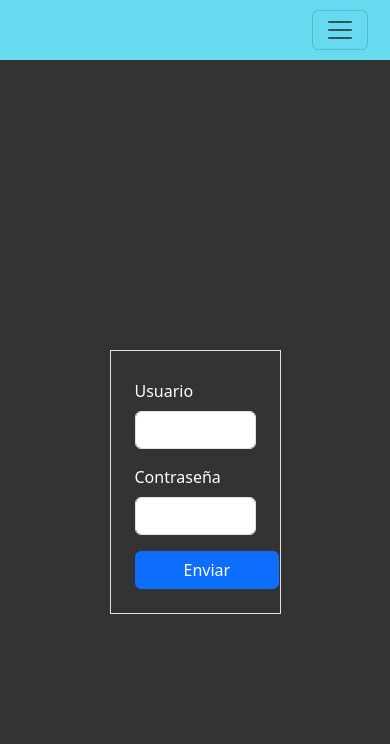
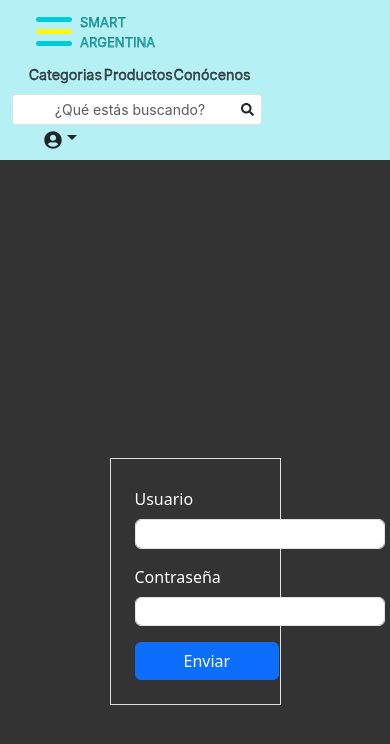
Before and after one commit to LevanRo13/Front-End-Project-, a React (Vite) app: page /login in a window 390 px wide. Shown: the top 744 px of the page. Built offline with nearby package versions, Linux system fonts and the light colour scheme; the HTML template or start-up script is replaced by a standard one.

Commit message:
/commit/ rompi el responsive e¿jejeje

```diff
--- a/package.json
+++ b/package.json
@@ -10,6 +10,7 @@
     "preview": "vite preview"
   },
   "dependencies": {
+      "@types/react-bootstrap": "^0.32.35",
       "bootstrap": "^5.3.2",
       "bootstrap-icons": "^1.11.2",
       "formik": "^2.4.5",
--- a/src/components/Header/Header.css
+++ b/src/components/Header/Header.css
@@ -1,25 +1,63 @@
-/* Ocultar el triángulo del NavDropdown */
-.navbar{
-  padding: 10px;
-  background: #66daee;
+.custom-navbar {
+  background: rgba(0, 204, 217, 0.29);
+  max-width: 100%;
+  font-family: 'Inter', sans-serif;
   font-size: small;
-  max-width: 200%;
+  padding-top: 8px;
+  padding-bottom: 8px;
+  display: flex;
+  align-items: center;
+  padding-right: 48px;
+}
+
+.custom-nav {
+  display: flex;
+  align-items: center;
+  margin-right: auto; /* Mueve .custom-containernavlink a la izquierda */
 
 }
-.navbar .nav-item .nav-link::after {
-    display: none;
-  }
 
-.custom-form{
-  padding-right: 500px;}
+.custom-containernavlink {
+  display: flex; /* Hace que los elementos dentro de custom-containernavlink se muestren en línea */
 
-.custom-form .form-control{
-  padding: 0.05rem;
+  transition: all 2.5s;
+}
+
+.custom-navlink {
+  margin-left: 8px;
+  transform: scale(1.1);
+  -webkit-text-stroke: 0.3px black; /* WebKit browsers (Safari, Chrome) */
+  text-stroke: 100px black; /* Standard syntax */
+}
+
+.custom-form {
+  display: flex;
+  align-items: center;
+  flex-grow: 1; /* Hace que el formulario ocupe el espacio restante */
+  justify-content: center; /* Centra horizontalmente el formulario */
+}
+
+.form-control,
+.custom-input {
+  padding: 0.25rem;
   width: 250px;
   font-size: smaller;
   text-align: center;
+  display: flex;
+  align-items: center;
 }
-.customNavbarUser{
-  right: 10dvw;
+
+.custom-input {
+  margin-right: 0.5rem; /* Emula me-2 */
+  height: calc(1.5em + 0.5rem + 2px);
+  padding: 0.25rem 0.5rem;
+  font-size: 0.875rem;
+  line-height: 1.5;
+  border-radius: 0.2rem;
+}
+
+.customNavbarUser {
   font-size: 18px;
+  margin-left: 32px;
+  nav-down:current;
 }
--- a/src/components/Header/Header.tsx
+++ b/src/components/Header/Header.tsx
@@ -1,30 +1,31 @@
-import Button from 'react-bootstrap/Button';
-import Container from 'react-bootstrap/Container';import './Header.css'
+  import React from 'react';
+  import Navbar from 'react-bootstrap/Navbar';
+  import Container from 'react-bootstrap/Container';
+  import Nav from 'react-bootstrap/Nav';
   import Form from 'react-bootstrap/Form';
-import Nav from 'react-bootstrap/Nav';
-import Navbar from 'react-bootstrap/Navbar';
   import NavDropdown from 'react-bootstrap/NavDropdown';
-import './Header.css'
   import { FaSearch, FaUserCircle } from 'react-icons/fa';
+  import { useNavigate } from 'react-router-dom';
+  import Logo from '../Logo/Logo';
+  import './Header.css';
   import { Col, Row } from 'react-bootstrap';
-import { useNavigate } from 'react-router-dom';
 
+  function Header() {
+    const navigate = useNavigate();
 
-function Header(){
-  const navigate= useNavigate();
-  //ver isLoggedIn y token
     return (
-    <Navbar expand="lg">
-      <Container fluid>
+      <Navbar expand="lg" className="custom-navbar">
+        <Container fluid className='container-nav'>
+          <Navbar.Brand onClick={() => navigate('/')}><Logo /></Navbar.Brand>
 
-        <Navbar.Brand></Navbar.Brand>
-        <Navbar.Toggle aria-controls="navbarScroll" />
-        <Navbar.Collapse id="navbarScroll">
-          <Nav className="me-auto my-2 my-lg-0" style={{ maxHeight: '100px' }}>
-            <Nav.Link href="#action1" className='me-5'>Logo</Nav.Link>
-            <Nav.Link onClick={()=> navigate('/categorias')} className='me-2'>Categorias</Nav.Link>
-            <Nav.Link href="#action3" className='me-2'>Productos</Nav.Link>
-            <Nav.Link href="#action3" className='me-2'>Conocenos</Nav.Link>
+          <Nav className="custom-nav">
+
+            <Container className='custom-containernavlink'>
+              <Nav.Link className="custom-navlink" onClick={() => navigate('/categorias')}>Categorias</Nav.Link>
+              <Nav.Link className="custom-navlink" href="#productos">Productos</Nav.Link>
+              <Nav.Link className="custom-navlink" href="#conocenos">Conócenos</Nav.Link>
+            </Container>
+
 
 
           <Form className="custom-form">
@@ -33,7 +34,7 @@ function Header(){
                   <Form.Control
                     type="search"
                     placeholder="¿Qué estás buscando?"
-                  className="form-control-sm"
+                    className="custom-input"
                     aria-label="Search"
                   />
                 </Col>
@@ -42,27 +43,18 @@ function Header(){
                 </Col>
               </Row>
             </Form>
-
+            </Nav>
           <NavDropdown
-            title={
-              <Row className="align-items-center customNavbarUser">
-                <Col xs={2}>
-                  <FaUserCircle className="bi bi-person-circle iconUser" />
-                  <span>{'\u00A0'}{'\u00A0'}{'\u00A0'}Username</span>
-                </Col>
-              </Row>
-            }
+            title={<FaUserCircle className="bi bi-person-circle iconUser" />}
             id="navbarUser"
-            className='me-5 customNavbarUser'
-          >
-            <NavDropdown.Item href="#action3">Ingresá</NavDropdown.Item>
-            <NavDropdown.Item href="#action4">Registrate</NavDropdown.Item>
+            className='customNavbarUser'>
+            <NavDropdown.Item href="#ingresar">Ingresá</NavDropdown.Item>
+            <NavDropdown.Item href="#registrate">Regístrate</NavDropdown.Item>
             <NavDropdown.Divider />
-            <NavDropdown.Item href="#action5">Ingresá a tu cuenta</NavDropdown.Item>
+            <NavDropdown.Item href="#cuenta">Ingresa a tu cuenta</NavDropdown.Item>
           </NavDropdown>
 
-        </Nav>
-        </Navbar.Collapse>
+
         </Container>
       </Navbar>
     );
--- a/src/components/Loader/Loader.tsx
+++ b/src/components/Loader/Loader.tsx
@@ -13,4 +13,4 @@ const Loader = () => {
   )
 }
 
-export default Loader
+export default Loader;
--- /dev/null
+++ b/src/components/Logo/Logo.css
@@ -0,0 +1,47 @@
+.logo-container {
+    display: flex;
+    padding: 0 8px;
+    cursor: pointer;
+  }
+
+  .lines-container {
+    display: flex;
+    flex-direction: column;
+    margin-right: 8px;
+    margin-top: 4px;
+    margin-left: 16px;
+  }
+  .logo-container .lines-container div{
+    transition: all 2.5s;
+  }
+  .logo-container .lines-container:hover{
+    transform: scale(1.1);
+    }
+
+  .line {
+    height: 5px;
+    width: 36px;
+    margin-bottom:7px;
+    border-radius: 16px;
+  }
+
+  .cyan {
+    background-color:#00CCD9;
+  }
+
+  .yellow {
+    background-color:#FFF615;
+  }
+
+  .text-container {
+    display: flex;
+    flex-direction: column;
+    font-family: 'Inter', sans-serif;
+    font-size: small;
+  }
+
+  .text {
+    color: #00CCD9;
+    -webkit-text-stroke: 0.25px black; /* WebKit browsers (Safari, Chrome) */
+    text-stroke: 100px black; /* Standard syntax */
+  }
--- /dev/null
+++ b/src/components/Logo/Logo.tsx
@@ -0,0 +1,20 @@
+import React from 'react';
+import './Logo.css';  // Asegúrate de tener el archivo CSS correspondiente
+
+const Logo: React.FC = () => {
+  return (
+    <div className="logo-container">
+        <div className="lines-container">
+            <div className="line cyan"></div>
+            <div className="line yellow"></div>
+            <div className="line cyan"></div>
+        </div>
+        <div className="text-container">
+            <div className="text">SMART</div>
+            <div className="text">ARGENTINA</div>
+        </div>
+    </div>
+  );
+}
+
+export default Logo;
--- a/src/routes/AppRoutes.tsx
+++ b/src/routes/AppRoutes.tsx
@@ -20,4 +20,4 @@ const AppRoutes: React.FC = () => {
     )
 
 }
-export default AppRoutes
+export default AppRoutes;
```
Also changed, not shown: 1 other file (tests, documents, lock files or other folders). Lines whose indentation alone changed are shown as unchanged.
